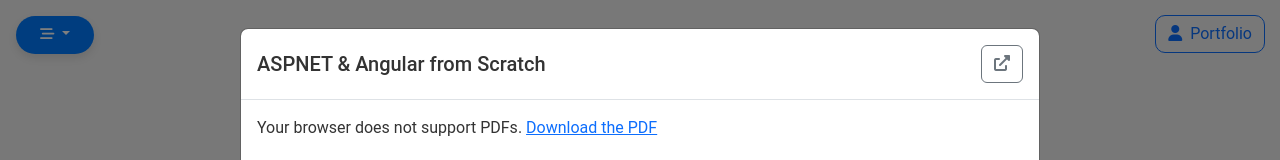
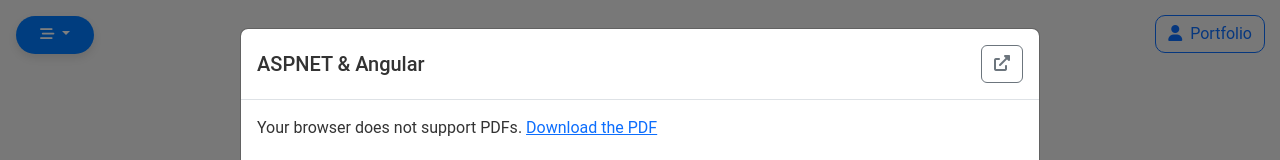
Before and after one commit to Mohamed-Samehh/Portfolio, a plain HTML site: page certificates.html in a window 1280 px wide. Both pictures are taken after a click on the link 240 px from the left and 356 px from the top of the page. Shown: the top 160 px of the page. Drawn offline with nearby package versions, Linux system fonts and the light colour scheme.

Commit message:
Update certificates.html

```diff
--- a/certificates.html
+++ b/certificates.html
@@ -184,7 +184,7 @@
     <div class="modal-dialog modal-lg">
       <div class="modal-content">
         <div class="modal-header">
-          <h5 class="modal-title" id="pdfModalLabel1">ASPNET & Angular from Scratch</h5>
+          <h5 class="modal-title" id="pdfModalLabel1">ASPNET & Angular</h5>
           <a href="./assets/Certificates/Udemy/ASPNET & Angular.pdf" class="btn btn-outline-secondary ms-auto" target="_blank">
             <i class="fas fa-external-link-alt"></i>
           </a>
```
